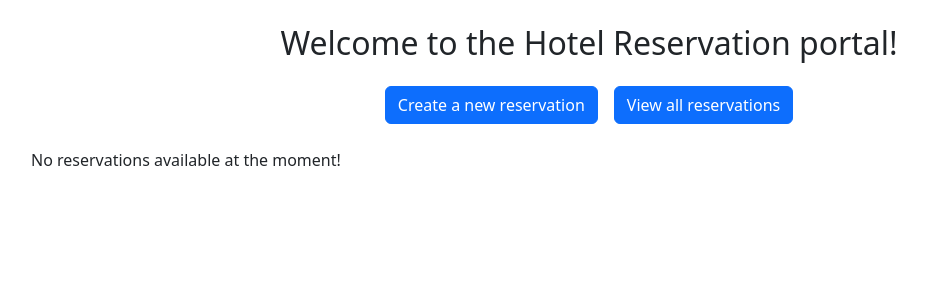
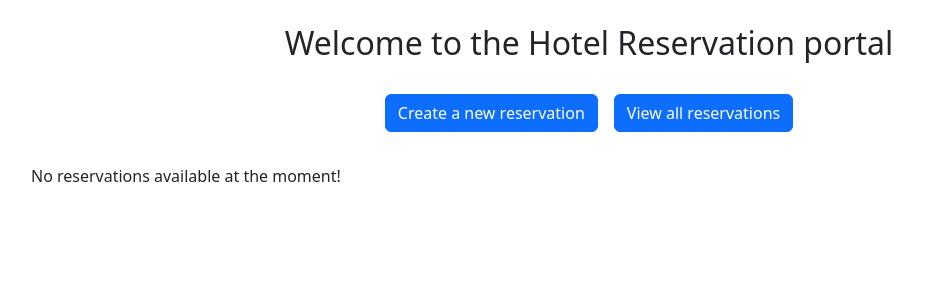
Before and after one commit to sidchopp/angular-hotel-reservation, an Angular app: page /reservation-list in a window 1280 px wide. Shown: the top 300 px of the page, without its empty margins (51-977 px from the left). Built offline with nearby package versions, Linux system fonts and the light colour scheme.

Commit message:
margin in buttons added

```diff
--- a/src/app/home/home.component.html
+++ b/src/app/home/home.component.html
@@ -1,9 +1,9 @@
 <div class="text-center m-4">
-  <h2 class="mb-4">Welcome to the Hotel Reservation portal!</h2>
-  <button class="btn btn-primary mx-2" [routerLink]="['/reservation-new']">
+  <h2 class="mb-4">Welcome to the Hotel Reservation portal</h2>
+  <button class="btn btn-primary m-2" [routerLink]="['/reservation-new']">
     Create a new reservation
   </button>
-  <button class="btn btn-primary mx-2" [routerLink]="['/reservation-list']">
+  <button class="btn btn-primary m-2" [routerLink]="['/reservation-list']">
     View all reservations
   </button>
 </div>
```
